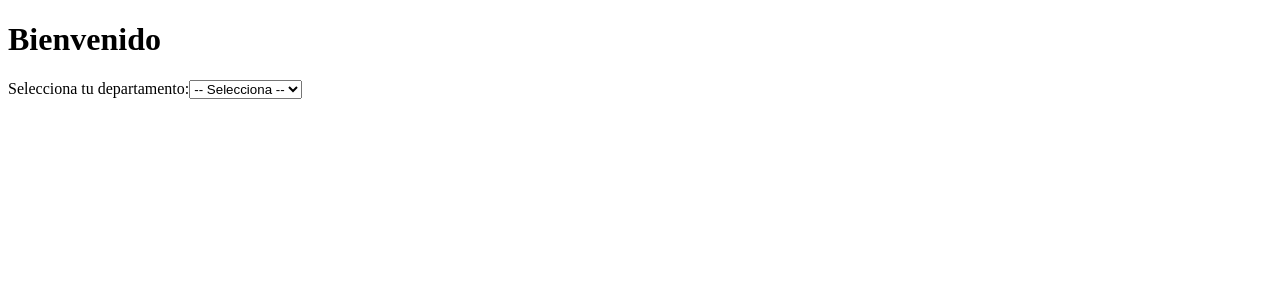
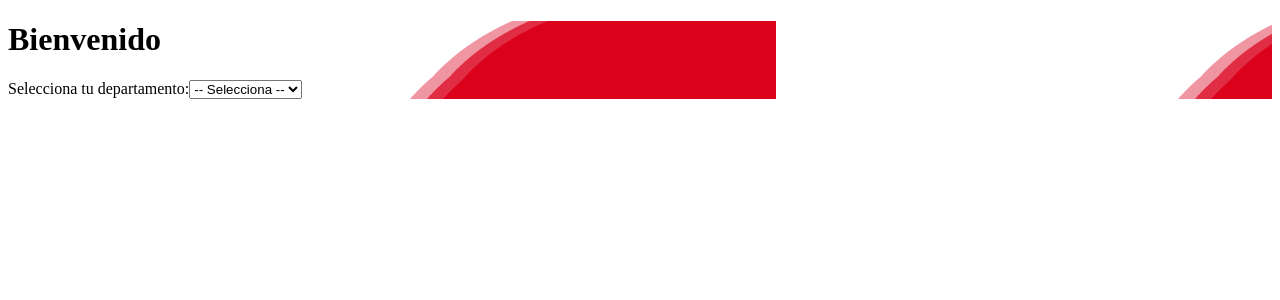
Before and after one commit to S4MUR41Daemon/app_economia, a Next.js app: page / in a window 1280 px wide. Shown: the top 300 px of the page. Built offline with nearby package versions, Linux system fonts and the light colour scheme.

Commit message:
Commit de cambios en login 1
cambios en el login

```diff
--- a/src/app/Login.module.css
+++ b/src/app/Login.module.css
@@ -0,0 +1,3 @@
+.loginContainer {
+    background-image: url('/fondoLogin.png');
+}
--- a/src/app/page.js
+++ b/src/app/page.js
@@ -1,6 +1,8 @@
-// src/app/login/page.js
+import styles from './Login.module.css';
+
 export default function Login() {
   return (
+    <div className={styles.loginContainer}>
       <main>
         <h1>Bienvenido</h1>
         <label htmlFor="departamento">Selecciona tu departamento:</label>
@@ -12,5 +14,6 @@ export default function Login() {
           {/* Esto luego vendrá de la base de datos */}
         </select>
       </main>
+    </div>
   );
 }
```
Also changed, not shown: public/fondoLogin.png (added). Lines whose indentation alone changed are shown as unchanged.
